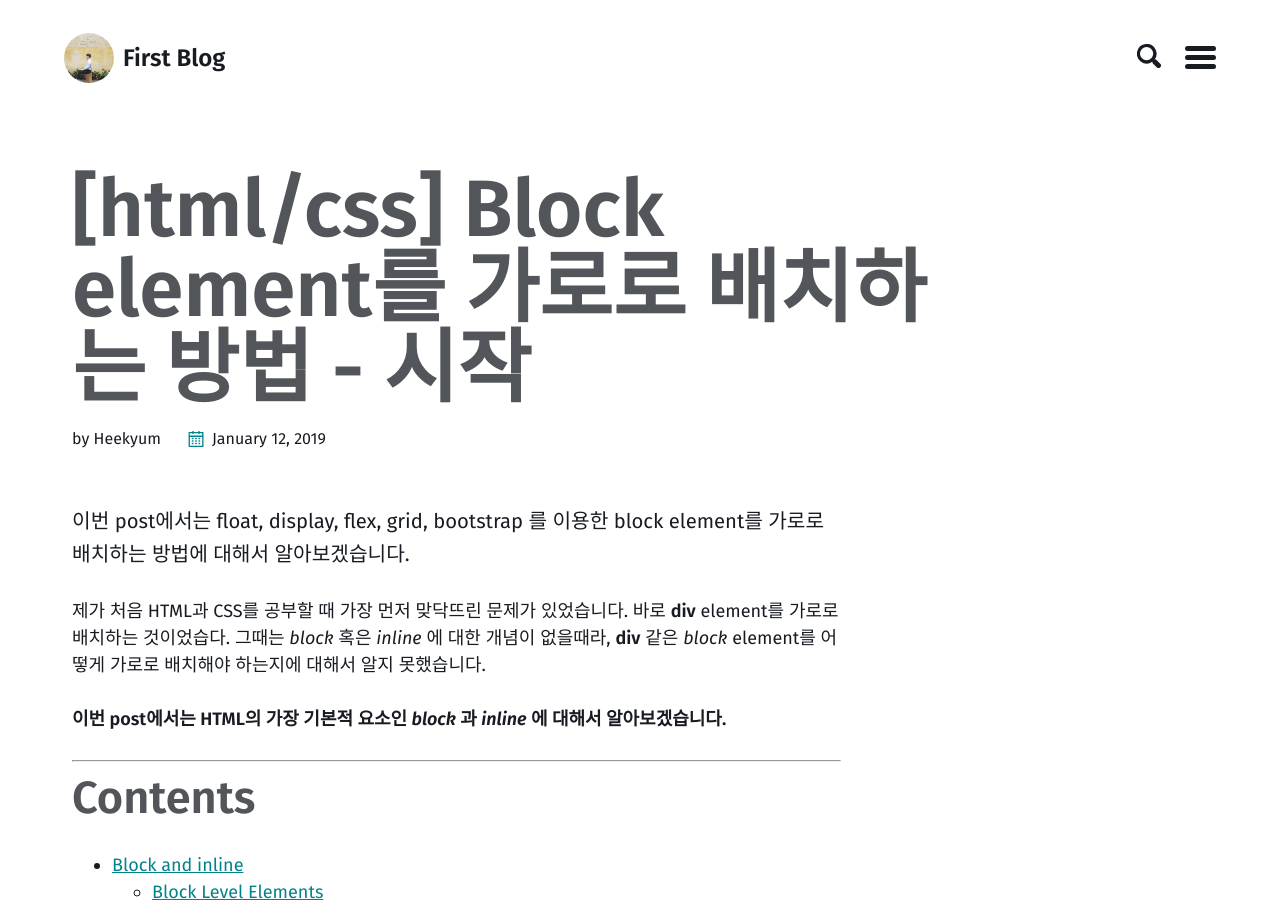
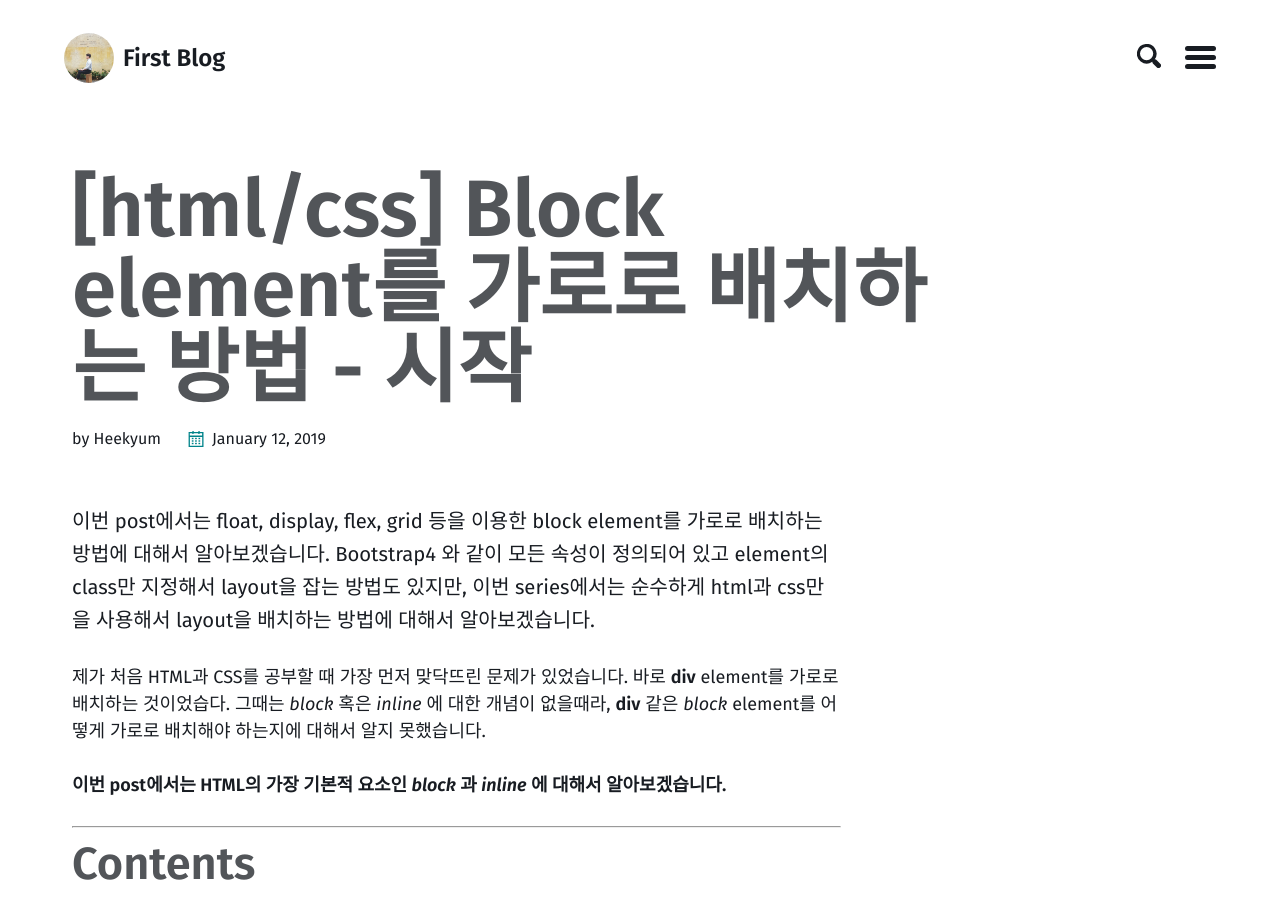
Before and after one commit to shlrur/first-blog.maker, a Jekyll site: the page built from _posts/devlogs/2019/2019-01-12-how-arrange-elements-horizontally-preview.md, in a window 1280 px wide and 900 px high. Built offline with Jekyll 4.4.1, drawn with Linux system fonts in a browser that asks for light colours; comment, search, counter and statistics services are not loaded; a style sheet for code colours, icons or effects is not loaded.

Commit message:
POSTING_MODIFY
wrote "[html/css] Block element를 가로로 배치하는 방법 - preview": remove bootstrap

```diff
--- a/_posts/devlogs/2019/2019-01-12-how-arrange-elements-horizontally-preview.md
+++ b/_posts/devlogs/2019/2019-01-12-how-arrange-elements-horizontally-preview.md
@@ -7,7 +7,7 @@ tags:       etc
 comments:   true
 ---
 
-이번 post에서는 float, display, flex, grid, bootstrap 를 이용한 block element를 가로로 배치하는 방법에 대해서 알아보겠습니다.
+이번 post에서는 float, display, flex, grid 등을 이용한 block element를 가로로 배치하는 방법에 대해서 알아보겠습니다. Bootstrap4 와 같이 모든 속성이 정의되어 있고 element의 class만 지정해서 layout을 잡는 방법도 있지만, 이번 series에서는 순수하게 html과 css만을 사용해서 layout을 배치하는 방법에 대해서 알아보겠습니다.
 
 제가 처음 HTML과 CSS를 공부할 때 가장 먼저 맞닥뜨린 문제가 있었습니다. 바로 **div** element를 가로로 배치하는 것이었습다. 그때는 _block_ 혹은 _inline_ 에 대한 개념이 없을때라, **div** 같은 _block_ element를 어떻게 가로로 배치해야 하는지에 대해서 알지 못했습니다.
 
```
